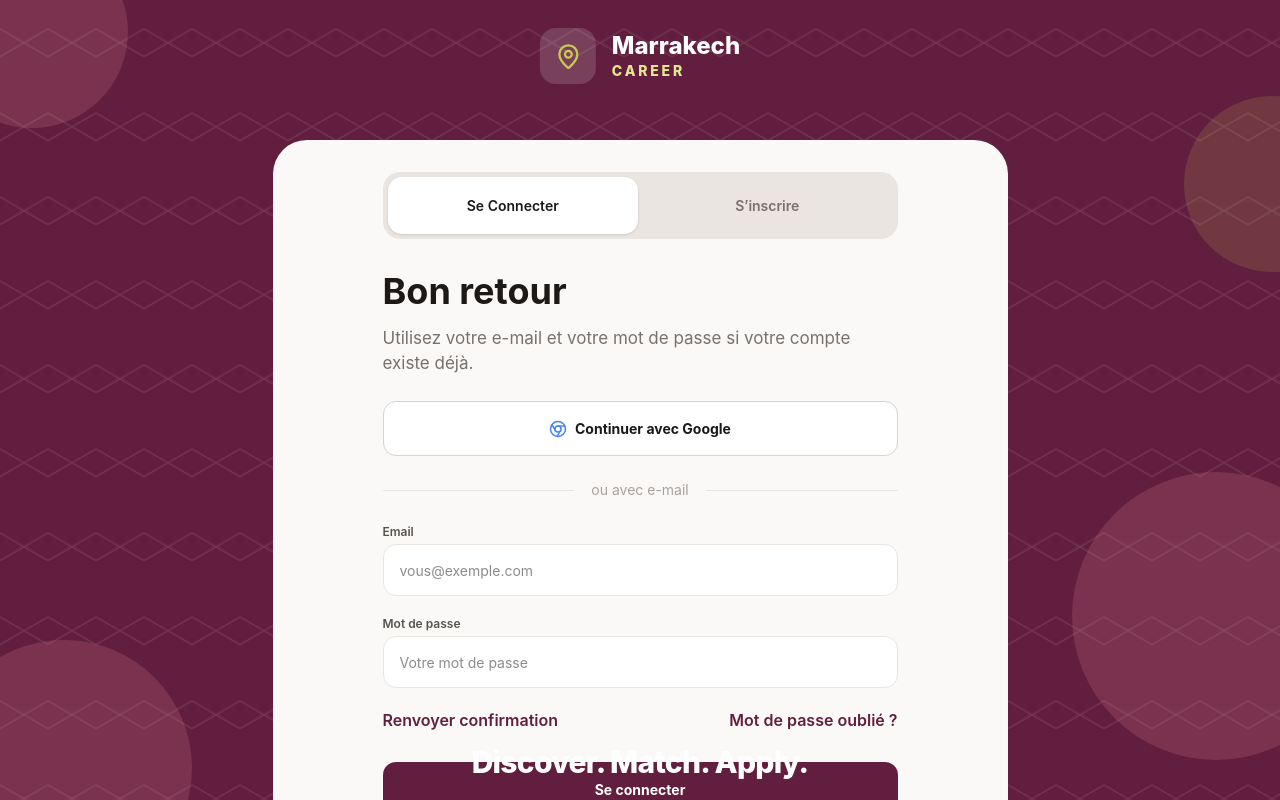
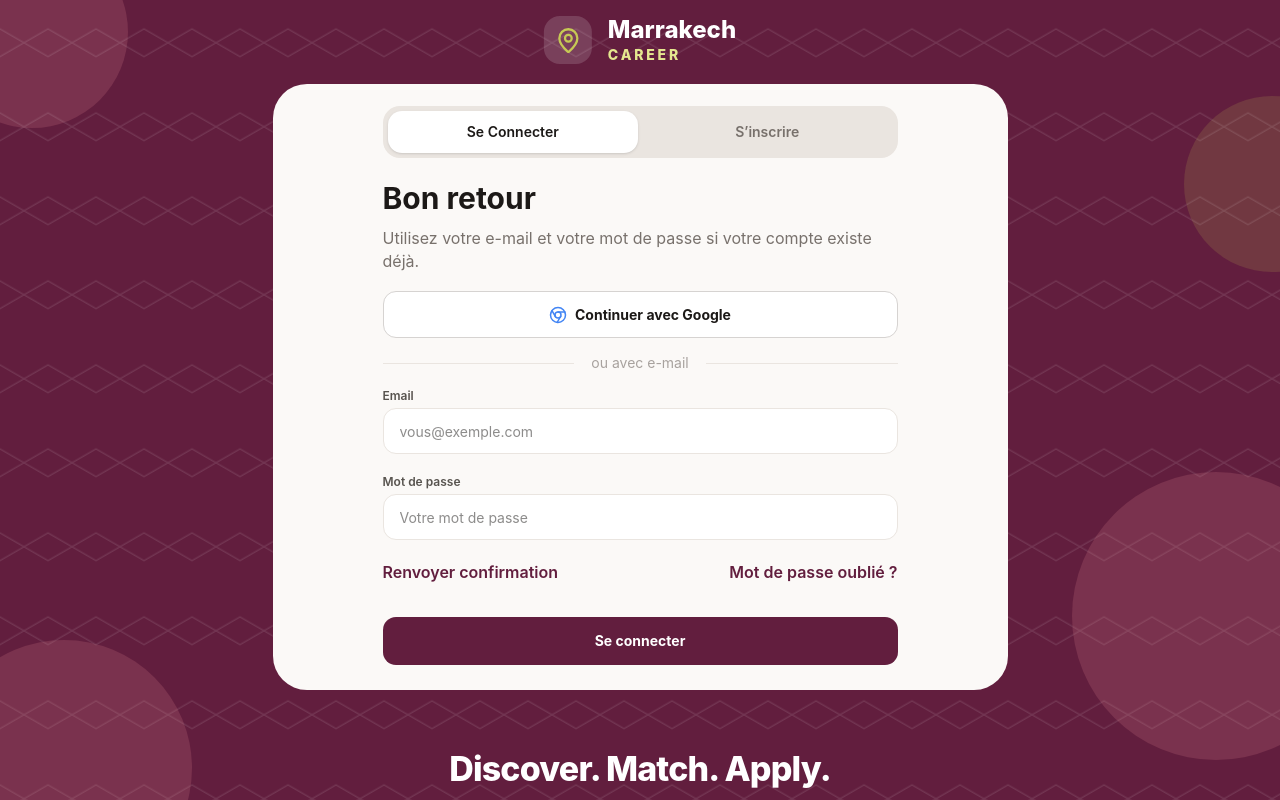
Before and after one commit to saralamlih077-beep/marrakech-career, a React (Vite) app: page / in a window 1280 px wide. Built offline with nearby package versions, Linux system fonts and the light colour scheme; no server answers; the database is empty.

Commit message:
Compact login layout on short laptops

```diff
--- /dev/null
+++ b/src/app/screens/LoginScreen.css
@@ -0,0 +1,75 @@
+/* Compacte automatiquement la page de connexion sur les laptops peu hauts. */
+@media (min-width: 651px) and (max-height: 800px) {
+  .login-desktop-brand {
+    top: 15px !important;
+  }
+
+  .login-desktop-brand > div:first-child {
+    width: 48px !important;
+    height: 48px !important;
+  }
+
+  .login-desktop-brand p:first-child {
+    font-size: 24px !important;
+  }
+
+  .login-desktop-brand p:last-child {
+    font-size: 14px !important;
+  }
+
+  .login-card {
+    margin-top: 84px !important;
+    padding-top: 22px !important;
+    padding-bottom: 25px !important;
+  }
+
+  .login-tabs {
+    height: 52px !important;
+    margin-bottom: 18px !important;
+  }
+
+  .login-title {
+    margin-bottom: 6px !important;
+    font-size: 30px !important;
+  }
+
+  .login-intro {
+    margin-bottom: 18px !important;
+    font-size: 16px !important;
+  }
+
+  .login-google {
+    height: 47px !important;
+  }
+
+  .login-divider {
+    margin-top: 15px !important;
+    margin-bottom: 15px !important;
+  }
+
+  .login-form {
+    row-gap: 13px !important;
+  }
+
+  .login-form > :not([hidden]) ~ :not([hidden]) {
+    margin-top: 13px !important;
+  }
+
+  .login-field input {
+    height: 46px !important;
+  }
+
+  .login-links {
+    margin-top: 5px !important;
+    margin-bottom: 18px !important;
+  }
+
+  .login-submit {
+    height: 48px !important;
+  }
+
+  .login-discover {
+    bottom: 10px !important;
+    font-size: 34px !important;
+  }
+}
--- a/src/app/screens/LoginScreen.tsx
+++ b/src/app/screens/LoginScreen.tsx
@@ -2,6 +2,7 @@ import { useEffect, useState } from 'react';
 import { Chrome, MapPin } from 'lucide-react';
 import { supabase } from '../../lib/supabaseClient';
 import { useLanguage } from '../i18n';
+import './LoginScreen.css';
 
 export default function LoginScreen() {
   const { t } = useLanguage();
@@ -119,7 +120,7 @@ export default function LoginScreen() {
   };
 
   return (
-    <div className="relative flex h-dvh flex-col overflow-hidden bg-[#621E3E]">
+    <div className="login-screen relative flex h-dvh flex-col overflow-hidden bg-[#621E3E]">
       {/* Marrakech Career background */}
       <div className="pointer-events-none absolute inset-0 overflow-hidden">
         <div className="absolute -left-16 -top-16 h-48 w-48 rounded-full bg-[#D9828D]/20" />
@@ -137,7 +138,7 @@ export default function LoginScreen() {
           <p className="text-[9px] font-extrabold tracking-[0.16em] text-[#E5E78F]">CAREER</p>
         </div>
       </div>
-      <div className="absolute left-1/2 top-7 z-10 hidden -translate-x-1/2 items-center gap-4 md:flex">
+      <div className="login-desktop-brand absolute left-1/2 top-7 z-10 hidden -translate-x-1/2 items-center gap-4 md:flex">
         <div className="flex h-14 w-14 items-center justify-center rounded-2xl bg-white/15">
           <MapPin size={27} className="text-[#C6C954]" />
         </div>
@@ -186,9 +187,9 @@ export default function LoginScreen() {
       </div>
 
       {/* Right form panel */}
-      <div className="relative z-10 mt-20 flex min-h-0 w-full flex-1 flex-col items-center justify-start rounded-t-[42px] bg-[#FBF9F7] px-6 py-4 md:mx-auto md:mt-[140px] md:w-[735px] md:max-w-[calc(100%-40px)] md:flex-none md:rounded-[34px] md:px-[110px] md:py-8">
-        <div className="w-full max-w-md md:max-w-[515px]">
-          <div className="mb-3 flex w-fit gap-1 rounded-xl bg-[#EAE5E0] p-1 md:mb-[25px] md:h-[67px] md:w-full md:rounded-[17px] md:p-[5px]">
+      <div className="login-card relative z-10 mt-20 flex min-h-0 w-full flex-1 flex-col items-center justify-start rounded-t-[42px] bg-[#FBF9F7] px-6 py-4 md:mx-auto md:mt-[140px] md:w-[735px] md:max-w-[calc(100%-40px)] md:flex-none md:rounded-[34px] md:px-[110px] md:py-8">
+        <div className="login-card-content w-full max-w-md md:max-w-[515px]">
+          <div className="login-tabs mb-3 flex w-fit gap-1 rounded-xl bg-[#EAE5E0] p-1 md:mb-[25px] md:h-[67px] md:w-full md:rounded-[17px] md:p-[5px]">
             {(['login', 'register'] as const).map(mode => (
               <button key={mode} onClick={() => setTab(mode)} className={`rounded-lg px-4 py-1 text-sm font-semibold capitalize transition-all md:flex-1 md:rounded-[14px] md:px-4 md:py-1.5 ${tab === mode ? 'bg-white text-[#1C1917] shadow-sm' : 'text-[#78716C] hover:text-[#1C1917]'}`}>
                 {mode === 'login' ? t('signIn') : t('register')}
@@ -196,35 +197,35 @@ export default function LoginScreen() {
             ))}
           </div>
 
-          <h2 className="mb-0.5 text-[21px] font-bold text-[#1C1917] md:mb-2 md:text-[36px]">
+          <h2 className="login-title mb-0.5 text-[21px] font-bold text-[#1C1917] md:mb-2 md:text-[36px]">
             {tab === 'login' ? t('welcomeBack') : t('createAccount')}
           </h2>
-          <p className="mb-3 text-[13px] text-[#78716C] md:mb-[26px] md:text-[17px] md:leading-[1.45]">
+          <p className="login-intro mb-3 text-[13px] text-[#78716C] md:mb-[26px] md:text-[17px] md:leading-[1.45]">
             {tab === 'login' ? t('existingAccount') : t('newAccount')}
           </p>
 
-          <button type="button" onClick={() => void continueWithGoogle()} disabled={loading} className="mb-3 flex w-full items-center justify-center gap-2 rounded-xl border border-[#D6D3D1] bg-white py-2 text-sm font-bold text-[#1C1917] transition-colors hover:bg-[#FBF9F7] disabled:opacity-60 md:mb-0 md:h-[55px] md:rounded-[13px]">
+          <button type="button" onClick={() => void continueWithGoogle()} disabled={loading} className="login-google mb-3 flex w-full items-center justify-center gap-2 rounded-xl border border-[#D6D3D1] bg-white py-2 text-sm font-bold text-[#1C1917] transition-colors hover:bg-[#FBF9F7] disabled:opacity-60 md:mb-0 md:h-[55px] md:rounded-[13px]">
             <Chrome size={18} className="text-[#4285F4]" /> {t('continueGoogle')}
           </button>
-          <div className="mb-3 flex items-center gap-3 text-xs text-[#A8A29E] md:my-6 md:gap-[17px] md:text-sm"><span className="h-px flex-1 bg-[#EAE5E0]" />{t('emailSeparator')}<span className="h-px flex-1 bg-[#EAE5E0]" /></div>
+          <div className="login-divider mb-3 flex items-center gap-3 text-xs text-[#A8A29E] md:my-6 md:gap-[17px] md:text-sm"><span className="h-px flex-1 bg-[#EAE5E0]" />{t('emailSeparator')}<span className="h-px flex-1 bg-[#EAE5E0]" /></div>
 
-          <form onSubmit={handleSubmit} className="space-y-2 md:space-y-5">
+          <form onSubmit={handleSubmit} className="login-form space-y-2 md:space-y-5">
             {tab === 'register' && (
-              <div>
+              <div className="login-field">
                 <label className="mb-1 block text-xs font-semibold text-[#57534E]">{t('fullName')}</label>
                 <input required value={name} onChange={e => setName(e.target.value)} className="w-full rounded-xl border border-[#EAE5E0] bg-white px-4 py-2 text-sm text-[#1C1917] focus:border-[#621E3E] focus:outline-none md:h-[52px] md:rounded-[13px]" placeholder="Votre nom complet" />
               </div>
             )}
-            <div>
+            <div className="login-field">
               <label className="mb-1 block text-xs font-semibold text-[#57534E]">Email</label>
               <input required type="email" value={email} onChange={e => setEmail(e.target.value)} className="w-full rounded-xl border border-[#EAE5E0] bg-white px-4 py-2 text-sm text-[#1C1917] focus:border-[#621E3E] focus:outline-none md:h-[52px] md:rounded-[13px]" placeholder="vous@exemple.com" />
             </div>
-            <div>
+            <div className="login-field">
               <label className="mb-1 block text-xs font-semibold text-[#57534E]">{t('password')}</label>
               <input required minLength={6} type="password" value={pwd} onChange={e => setPwd(e.target.value)} className="w-full rounded-xl border border-[#EAE5E0] bg-white px-4 py-2 text-sm text-[#1C1917] focus:border-[#621E3E] focus:outline-none md:h-[52px] md:rounded-[13px]" placeholder="Votre mot de passe" />
             </div>
             {tab === 'login' && (
-              <div className="flex justify-between gap-3 pb-0.5 text-xs md:mt-1 md:gap-4 md:text-sm">
+              <div className="login-links flex justify-between gap-3 pb-0.5 text-xs md:mt-1 md:gap-4 md:text-sm">
                 <button type="button" onClick={() => void resendConfirmation()} disabled={loading} className="text-[#621E3E] font-semibold hover:underline disabled:opacity-60">Renvoyer confirmation</button>
                 <button type="button" onClick={() => void sendPasswordReset()} disabled={loading} className="text-[#621E3E] font-semibold hover:underline disabled:opacity-60">{t('forgotPassword')}</button>
               </div>
@@ -236,7 +237,7 @@ export default function LoginScreen() {
                 Renvoyer l’e-mail de confirmation
               </button>
             )}
-            <button type="submit" disabled={loading} className="mt-1 w-full rounded-xl bg-[#621E3E] py-2 text-sm font-bold text-white transition-colors hover:bg-[#4e1830] disabled:opacity-60 md:mt-2 md:h-[56px] md:rounded-[13px]">
+            <button type="submit" disabled={loading} className="login-submit mt-1 w-full rounded-xl bg-[#621E3E] py-2 text-sm font-bold text-white transition-colors hover:bg-[#4e1830] disabled:opacity-60 md:mt-2 md:h-[56px] md:rounded-[13px]">
               {loading ? t('wait') : tab === 'login' ? t('signIn') : t('create')}
             </button>
           </form>
@@ -254,7 +255,7 @@ export default function LoginScreen() {
 
         </div>
       </div>
-      <p className="absolute bottom-5 left-1/2 z-10 hidden -translate-x-1/2 whitespace-nowrap text-3xl font-extrabold tracking-tight text-white md:block">Discover. Match. Apply.</p>
+      <p className="login-discover absolute bottom-5 left-1/2 z-10 hidden -translate-x-1/2 whitespace-nowrap text-3xl font-extrabold tracking-tight text-white md:block">Discover. Match. Apply.</p>
     </div>
   );
 }
```
